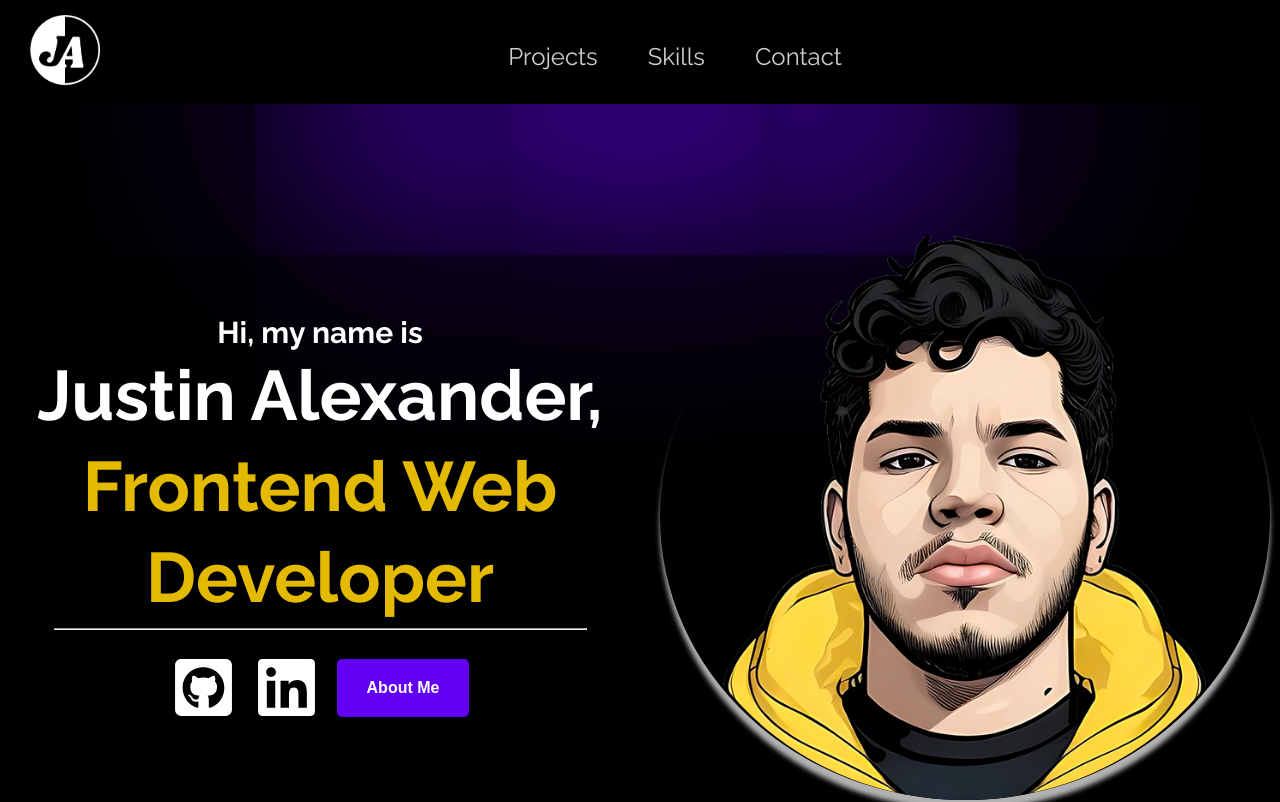
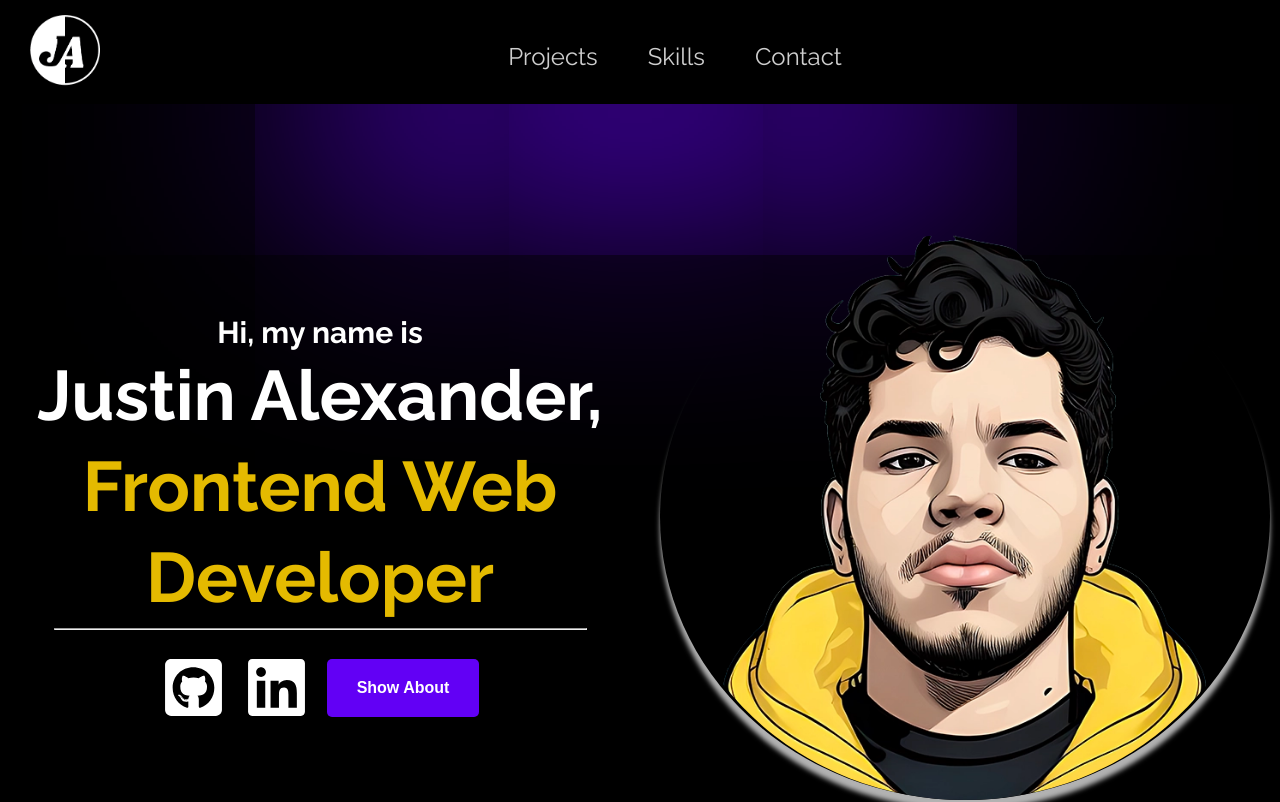
Before and after one commit to im7ven/Justins-Portfolio, a React (Vite) app: page / in a window 1280 px wide. Shown: the top 802 px of the page. Built offline with nearby package versions, Linux system fonts and the light colour scheme; a web font is replaced by a local one.

Commit message:
Refactor: about button label.

```diff
--- a/src/components/Hero.tsx
+++ b/src/components/Hero.tsx
@@ -91,7 +91,9 @@ export const Hero = () => {
               >
                 <FaLinkedin color="#fff" size="65px" />
               </MediaLink>
-              <AboutBtn onClick={handleButtonClick}>About Me</AboutBtn>
+              <AboutBtn onClick={handleButtonClick}>
+                {showAboutMe ? "Hide About" : "Show About"}
+              </AboutBtn>
             </HeroIconWrapper>
           </FadeUp>
         </div>
```
